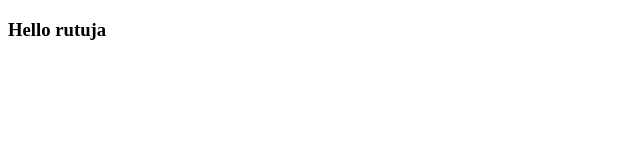
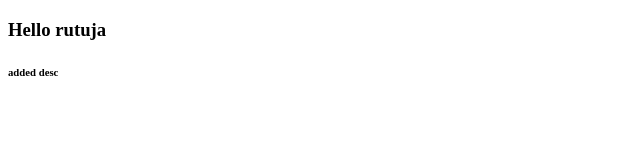
Before and after one commit to Rutz-qa/first-project, a plain HTML site: page index.html in a window 1280 px wide. Shown: the full height of the page, 0-640 px from the left. Drawn offline with Linux system fonts and the light colour scheme.

Commit message:
second commit

```diff
--- a/index.html
+++ b/index.html
@@ -7,5 +7,6 @@
 </head>
 <body>
     <h3>Hello rutuja</h3>
+    <h6>added desc</h6>
 </body>
 </html>
```
